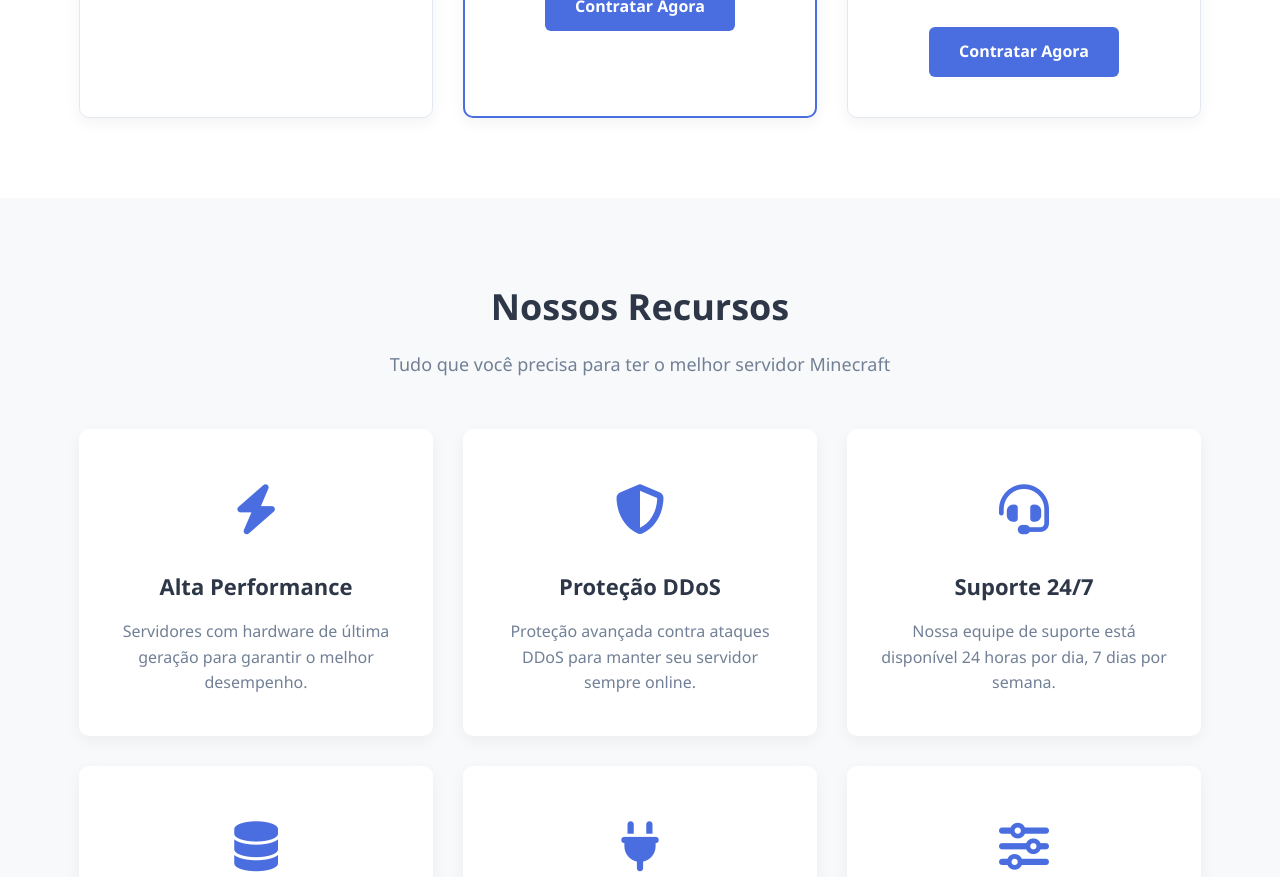
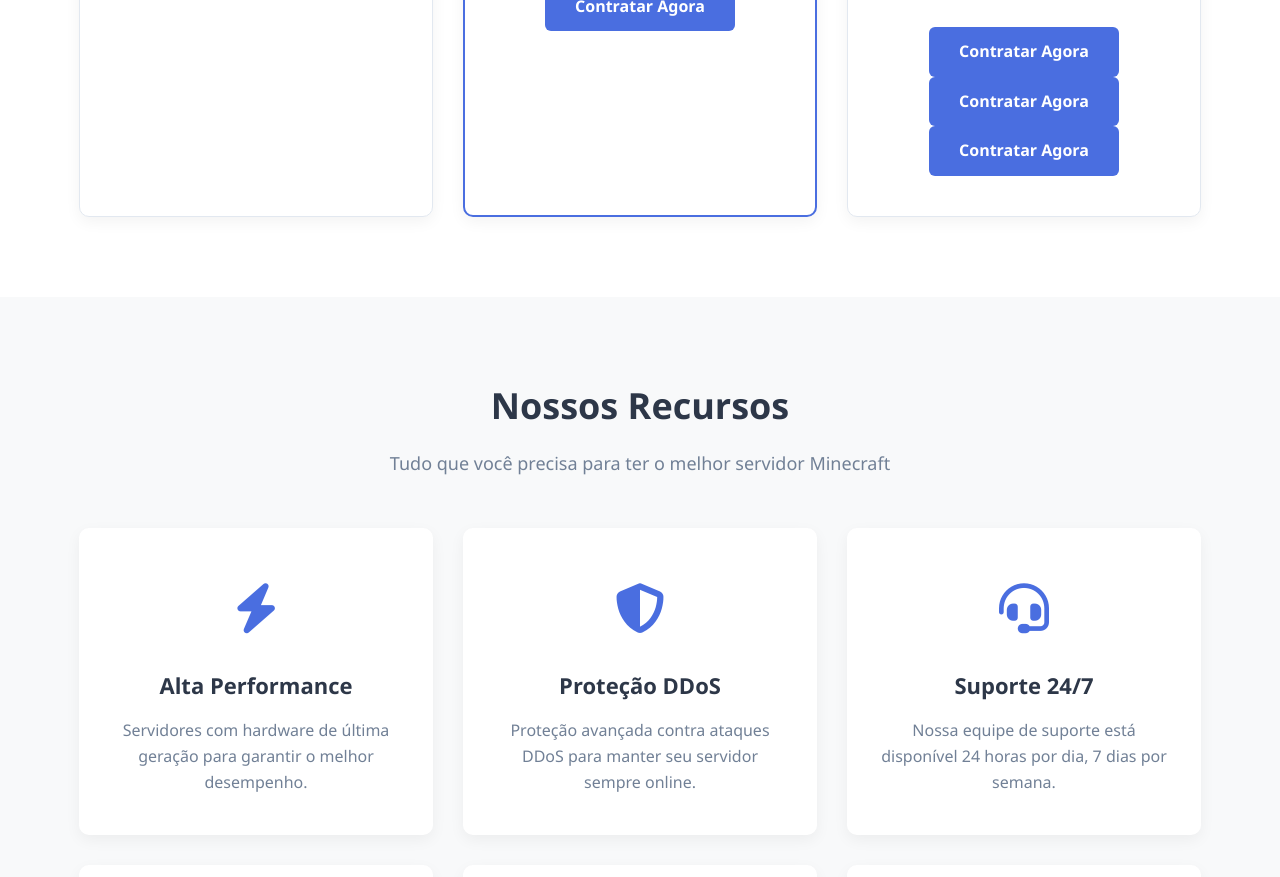
Before and after one commit to railsonmoreirah38-design/Arcxnjo-hosting, a plain HTML site: page index.html in a window 1280 px wide. Shown: the part 1855-2732 px from the top of the page. Drawn offline with Linux system fonts and the light colour scheme.

Commit message:
Add files via upload

```diff
--- a/index.html
+++ b/index.html
@@ -678,7 +678,9 @@
                         <li><i class="fas fa-check"></i> Domínio Grátis</li>
                         <li><i class="fas fa-check"></i> Prioridade no Suporte</li>
                     </ul>
-                    <a href="#" class="btn">Contratar Agora</a>
+                    <a href="cart.html?plano=basico" class="btn">Contratar Agora</a>
+<a href="cart.html?plano=avancado" class="btn">Contratar Agora</a>
+<a href="cart.html?plano=profissional" class="btn">Contratar Agora</a>
                 </div>
             </div>
         </div>
```
